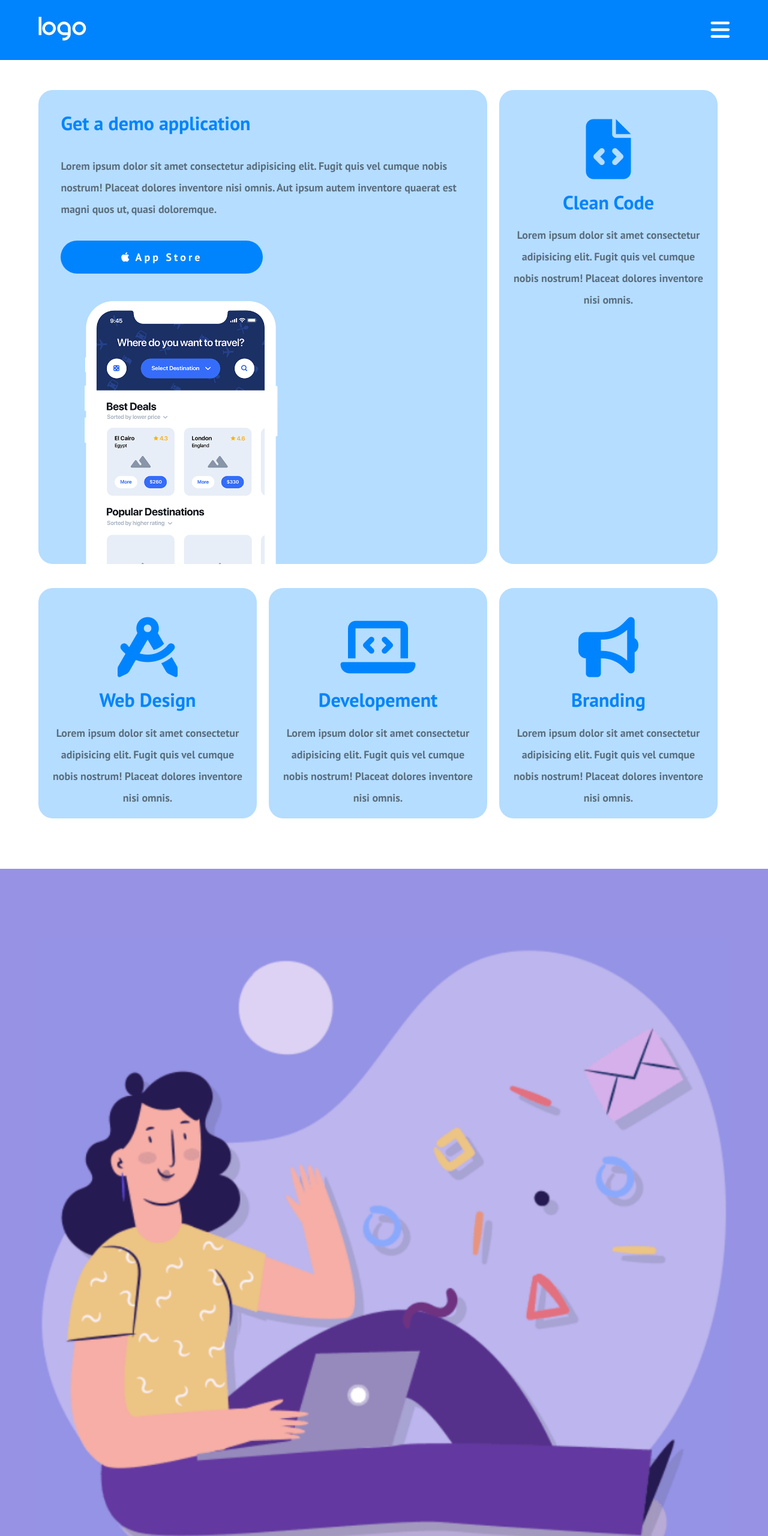
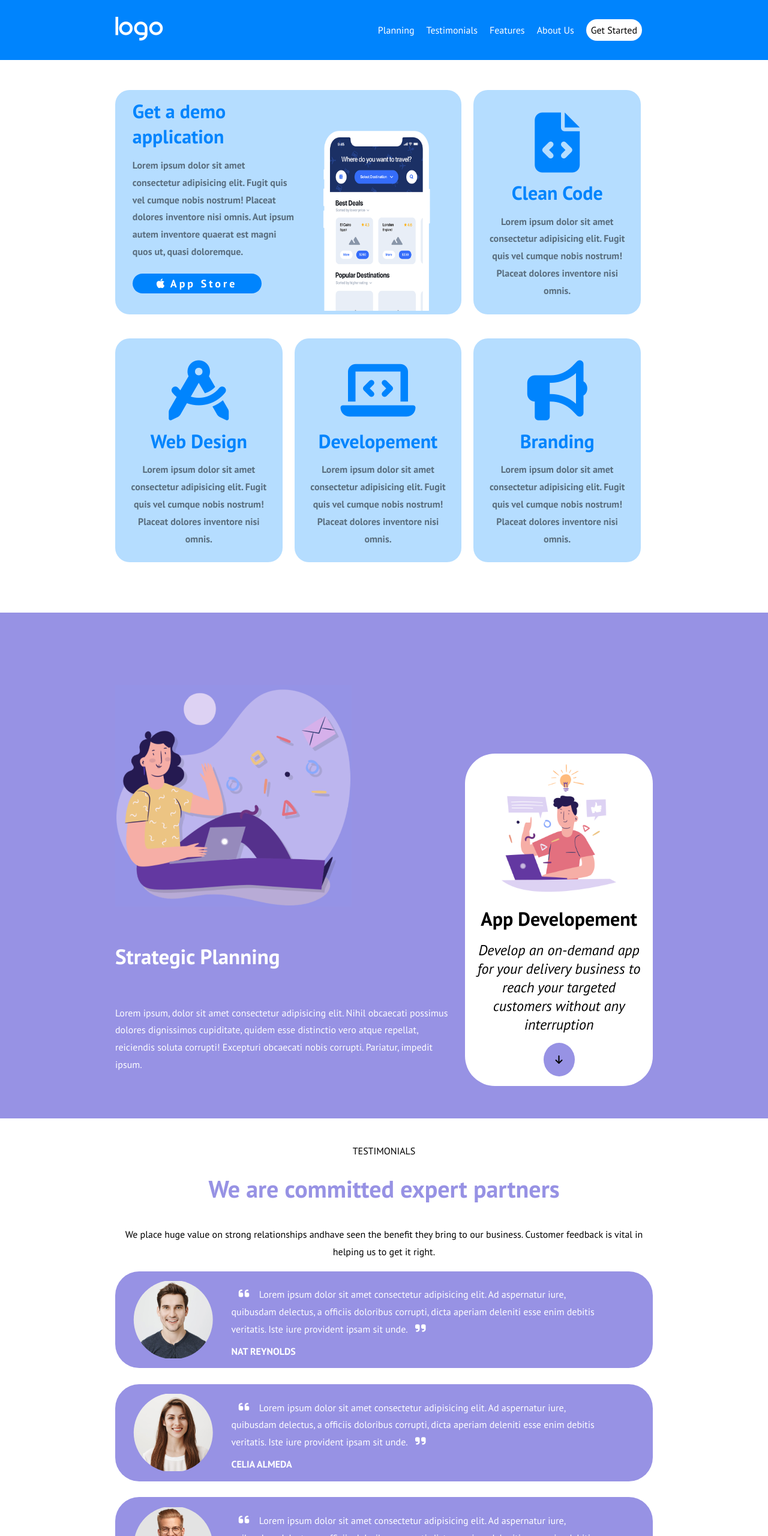
Before and after one commit to LorisGalleana/htmlcss-responsive-layout, a plain HTML site: page index.html in a window 1280 px wide. Shown: the top 2560 px of the page at 60% size. Drawn offline with Linux system fonts and the light colour scheme.

Commit message:
finisched, awaiting debugging

```diff
--- a/CSS/style.css
+++ b/CSS/style.css
@@ -13,6 +13,7 @@ Jet: rgb(51, 51, 51)
     --demo-color-card: rgb(181, 221, 255);
     --secondary-color: rgb(151, 146, 228);
     --width-container-limiter: 90%;
+    --width-container-limiter-desktop: 70%;
     --center-margin: 0 auto;
 }
 * {
@@ -47,6 +48,29 @@ Jet: rgb(51, 51, 51)
     z-index: 2;
 }
 
+.menu-nav {
+    display: none;
+    margin-right: 2%;
+}
+.menu-nav ul {
+    display: flex;
+    list-style: none;
+    gap: 20px;
+
+}
+.menu-nav ul a {
+    text-decoration: none;
+    color: white;
+    padding: 30px 0;
+    display: flex;
+    align-items: center;
+}
+.start-button li {
+    background-color: white;
+    padding: 8px;
+    color: black;
+    border-radius: 32px;
+}
 /*****************************************************************************************
                                      DEMO SECTION
 ******************************************************************************************/
@@ -390,6 +414,9 @@ footer a {
         vertical-align: bottom;
         margin: 5% 0 0;
     }
+/*****************************************************************************************
+                                     PLANNING
+******************************************************************************************/
     .planning-section {
         margin-top: 5%;
         padding-bottom: 5%;
@@ -417,6 +444,9 @@ footer a {
     .appdev-box .fa-arrow-down {
         margin: 5% 0;
     }
+/*****************************************************************************************
+                                     TESTIMONIALS
+******************************************************************************************/
     .testimonials .test-card {
         width: 100%;
         margin: 0 auto;
@@ -437,6 +467,9 @@ footer a {
     .test-card p {
         font-size: 15px;
     }
+/*****************************************************************************************
+                                     BENEFITS
+******************************************************************************************/
     .benefit-section {
         margin-top: 10%;
     }
@@ -455,6 +488,9 @@ footer a {
     .benefit-section {
         padding-bottom: 5%;
     }
+/*****************************************************************************************
+                                     ABOUT US
+******************************************************************************************/
     .about-us {
         padding: 10% 0;
         display: flex;
@@ -484,6 +520,9 @@ footer a {
     .about-us a {
         padding: 5px 15px;
     }
+/*****************************************************************************************
+                                     GET STARTED
+******************************************************************************************/
     .get-started {
         margin: 0;
         padding-bottom: 5%;
@@ -497,12 +536,131 @@ footer a {
     .get-started .copyright {
         margin: 10% 0;
     }
+/*****************************************************************************************
+                                     FOOTER
+******************************************************************************************/
     footer p {
         padding: 10% 0;
     }
 }
 
 
-@media screen and(min-width: 768px) {
+@media screen and (min-width: 768px) {
+    .hamburger-menu {
+        display: none;
+    }
+    .menu-nav {
+        display: block;
+    }
+    .demo-text {
+        flex-direction: row;
+    }
+    .demo-section .card.big {
+        overflow: hidden;
+    }
+    .demo-text img {
+        width: 43%;
+        margin-left: 5%;
+        position: relative;
+        top: 34px;
+    }
+    .upper-bar .container, .demo-section .container {
+        width: var(--width-container-limiter-desktop);
+    }
+    .card p {
+        font-size: 16px;
+        line-height: 180%;
+        padding-bottom: 10%;
+    }
+    .card a {
+        padding: 5px 40px;
+    }
+    .planning-box {
+        display: flex;
+        width: 70%;
+        margin: 0 auto;
+        gap: 20px;
+        padding-top: 5%;
+    }
+    .planning-section {
+        padding-bottom: 0%;
+    }
+    .planning-section .container h1 {
+        padding-bottom: 10%;
+        font-size: 35px;
+    }
+    .planning-section .container p {
+        font-size: 16px;
+    }
+    .planning-section img {
+        width: 70%;
+    }
+    .appdev-box {
+        width: 50%;
+        margin-top: 19%;
+        margin-bottom: 6%;
+    }
+    .testimonials {
+        width: 70%;
+    }
+    .testimonials h4 {
+        margin: 0 0 3%;
+    }
+    .testimonials h4:not(.text-container h4) {
+        margin-top: 5%;
+    }
+    .testimonials p {
+        margin: 4% 0% 2%;
+        font-size: 16px;
+    }
+    .test-card img {
+        width: 24%;
+        object-fit: contain;
+        clip-path: circle(37%);
+        margin: 0;
+    }
+    .test-card h4 {
+        padding-bottom: 0%;
+    }
+    .benefit-section {
+        margin-top: 5%;
+        padding-bottom: 2%;
+    }
+    .benefit-section .container, .get-started .container {
+        width: 70%;
+    }
+    .benefit-section .benefit-card {
+        width: calc(100% / 3 - 20px);
+    }
+    .about-us {
+        width: 70%;
+        padding: 3% 0;
+    }
+    .photo .fa-quote-left {
+        font-size: 54px;
+        right: 10%;
+    }
+    .get-started h4 {
+        padding: 5% 0 3%;
+    }
+    .get-started p {
+        font-size: 16px;
+        margin-bottom: 5%;
+    }
+    .get-started .copyright {
+        margin: 5% 0;
+    }
+    .get-started {
+        padding-bottom: 1%;
+    }
+    footer {
+        padding-bottom: 5%;
+    }
+    footer .container {
+        width: 70%;
+    }
+    footer p {
+        padding: 5% 0 10%;
+    }
 
 }
--- a/index.html
+++ b/index.html
@@ -23,16 +23,27 @@
             <div class="hamburger-menu">
                 <i class="fa-solid fa-bars"></i>
             </div>
+            <navv class="menu-nav">
+                <ul>
+                    <a href="#"><li>Planning</li></a>
+                    <a href="#"><li>Testimonials</li></a>
+                    <a href="#"><li>Features</li></a>
+                    <a href="#"><li>About Us</li></a>
+                    <a href="#" class="start-button"><li>Get Started</li></a>
+                </ul>
+            </navv>
         </div>
     </div>
     <!-- DEMO SECTION -->
     <div class="demo-section">
         <div class="container">
             <div class="card big">
-                <div class="card-container">
+                <div class="card-container demo-text">
+                    <div>
                         <h1>Get a demo application</h1>
                         <p>Lorem ipsum dolor sit amet consectetur adipisicing elit. Fugit quis vel cumque nobis nostrum! Placeat dolores inventore nisi omnis. Aut ipsum autem inventore quaerat est magni quos ut, quasi doloremque.</p>
                         <a href="#"><i class="fa-brands fa-apple" style="color: #fefefe;"></i>App Store</a>
+                    </div>
                     <img src="img/phone.png" alt="">
                 </div>
             </div>
@@ -68,6 +79,7 @@
     </div>
     <!-- PLANNING -->
     <div class="planning-section">
+        <div class="planning-box">
             <div class="container">
                 <img src="img/planning1.png" alt="">
                 <h1>Strategic Planning</h1>
@@ -80,6 +92,7 @@
                     Develop an on-demand app for your delivery business to reach your targeted customers without any interruption
                 </p>
                 <i class="fa-solid fa-arrow-down"></i>
+            </div>
         </div>
     </div>
     <!-- TESTIMONIALS -->
@@ -226,49 +239,3 @@
 </html>
 
 @media screen and(min-width: 500px) {
-
-    .about-us {
-        padding: 10% 0;
-        display: flex;
-    }
-    .about-left {
-        width: calc((100% / 3)* 2 - 20px);
-    }
-    .about-right {
-        width: calc(100% / 3 - 20px);
-        margin-left: 10%;
-    }
-    .about-us h2 {
-        font-size: 80px;
-        margin-bottom: 5%;
-    }
-    .about-us p {
-        font-size: 14px;
-    }
-    .about-us .photo {
-        width: 80%;
-        margin: 10% 0 5%;
-    }
-    .photo .fa-quote-left {
-        font-size: 46px;
-        right: -5%;
-    }
-    .about-us a {
-        padding: 5px 15px;
-    }
-    .get-started {
-        margin: 0;
-        padding-bottom: 5%;
-    }
-    .get-started h4 {
-        padding: 10% 0 3%;
-    }
-    .get-started h2 {
-        margin: 3% 0;
-    }
-    .get-started .copyright {
-        margin: 10% 0;
-    }
-    footer p {
-        padding: 10% 0;
-    }
```
Lines whose indentation alone changed are shown as unchanged.
